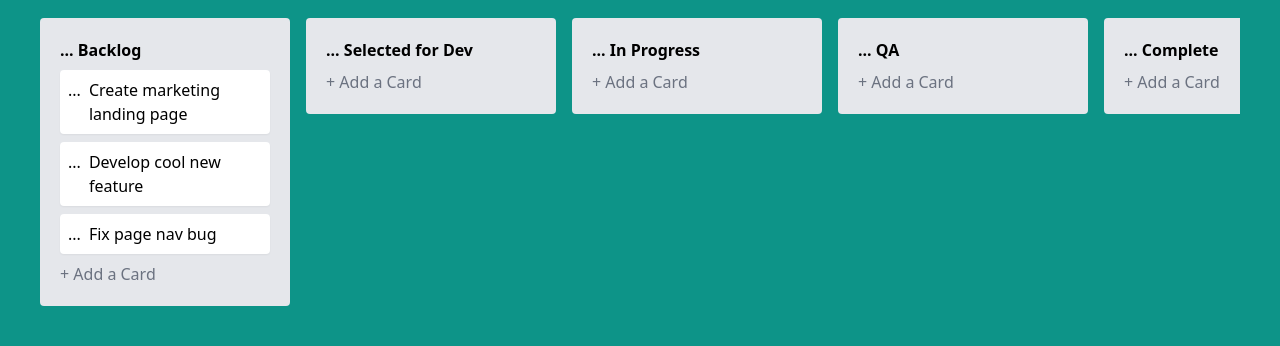
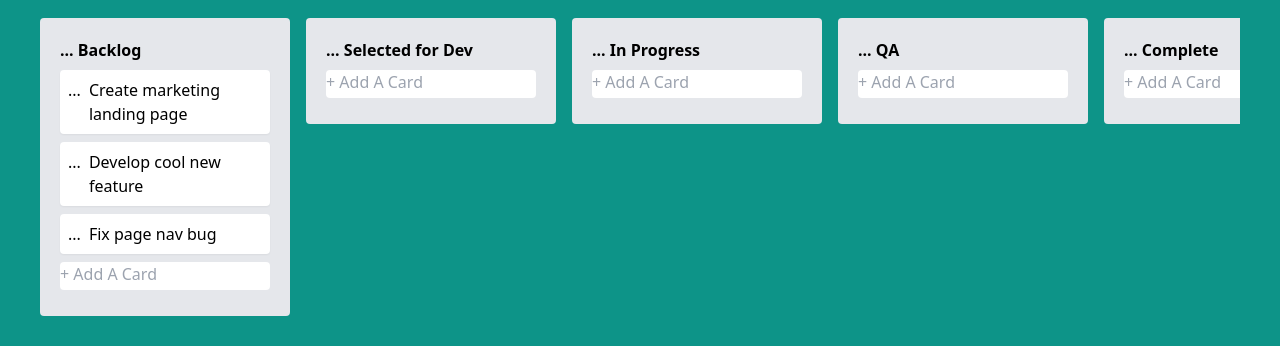
Before and after one commit to Grace229/Trello-Board-Clone, a Nuxt app: page / in a window 1280 px wide. Shown: the part 212-558 px from the top of the page. Built offline with nearby package versions, Linux system fonts and the light colour scheme.

Commit message:
Add a New Task

```diff
--- /dev/null
+++ b/components/NewTask.vue
@@ -0,0 +1,41 @@
+<script setup lang="ts">
+import { Task } from '../types';
+import { nanoid } from 'nanoid';
+
+const emit = defineEmits<{
+    (e: "add", payload: Task): void
+}>();
+
+const focused = ref(false);
+const title = ref("");
+
+function createTask(e: Event){
+    if(title.value.trim()){
+        e.preventDefault();
+        emit("add", {
+            title: title.value.trim(),
+            createdAt: new Date(),
+            id: nanoid(),
+        } as Task);
+    }
+    title.value = "";
+}
+</script>
+<template>
+    <div>
+        <textarea
+        v-model="title"
+        @keydown.tab="createTask"
+        @keyup.enter="createTask"
+        class="focus:bg-white focus:shadow resize-none rounded w-full border-none"
+        :class="{
+            'h-7': !focused,
+            'h-20': focused
+        }"
+        style="outline: none !important"
+        @focus="focused = true"
+        @blur="focused = false"
+        :placeholder="!focused ? '+ Add A Card' : 'Enter a title for this card'"
+        />
+    </div>
+</template>
--- a/components/TrelloBoard.vue
+++ b/components/TrelloBoard.vue
@@ -3,6 +3,7 @@
 import { nanoid } from "nanoid";
 import TrelloBoardTask from './TrelloBoardTask.vue';
 import draggable from 'vuedraggable';
+import NewTask from './NewTask.vue';
 const columns = ref<Column[]>([
     {
         id: nanoid(),
@@ -57,15 +58,36 @@
         item-key="id"
         >
         <template #item="{element: task} : {element: Task}">
-            <TrelloBoardTask :task="task" />
+
+            <div>
+                <TrelloBoardTask :task="task" />
+            </div>
         </template>
             </draggable>
 
             <footer>
-                <button class="text-gray-500">+ Add a Card</button>
+                <NewTask @add="column.tasks.push($event)"  />
             </footer>
         </div>
         </template>
         </draggable>
     </div>
 </template>
+<style>
+/* draggable class added to element when you first click on it to drag it */
+.sortable-chosen{
+
+}
+/* applies when you start moving the item */
+.sortable-drag .task{
+transform: rotate(5deg);
+}
+/* target element that are beneath the card */
+.sortable-ghost .task{
+position: relative;
+}
+.sortable-ghost .task::after{
+content: "";
+@apply absolute top-0 bottom-0 left-0 right-0 bg-slate-300 rounded
+}
+</style>
```
